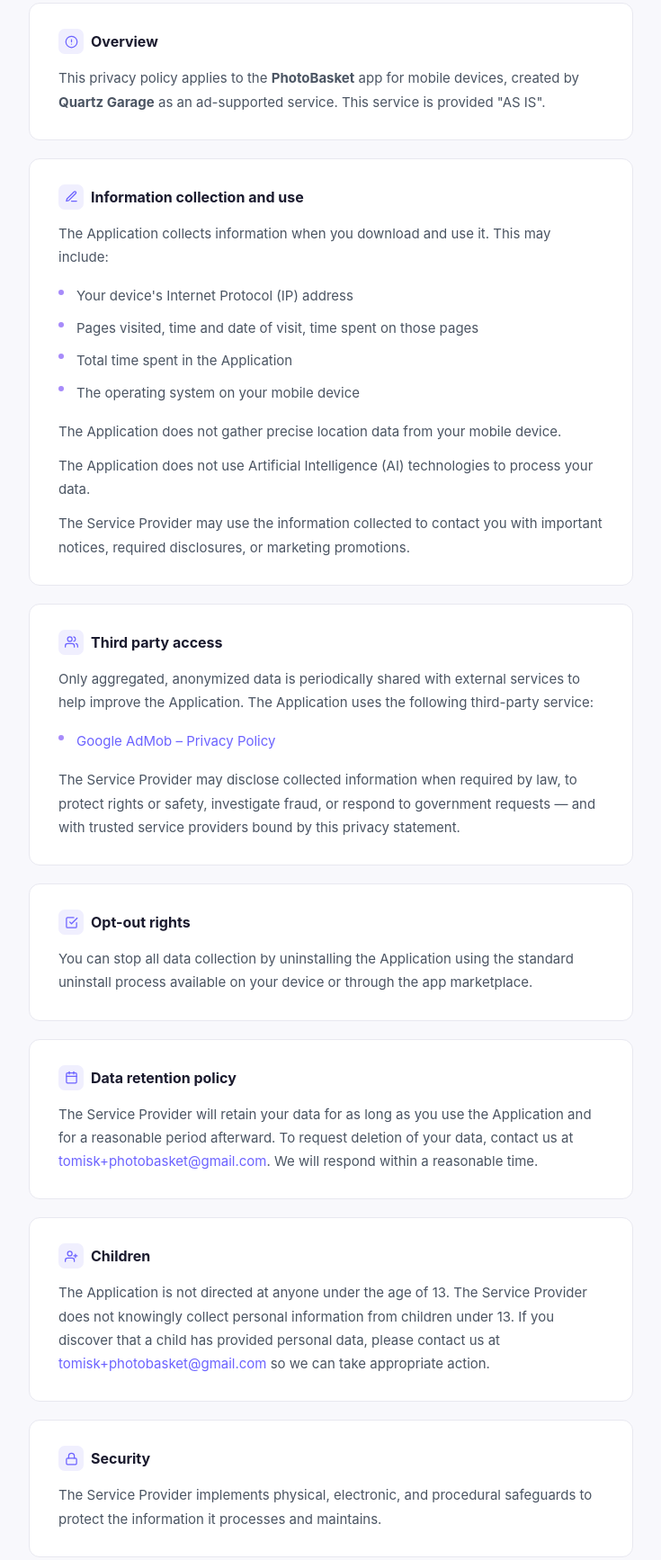
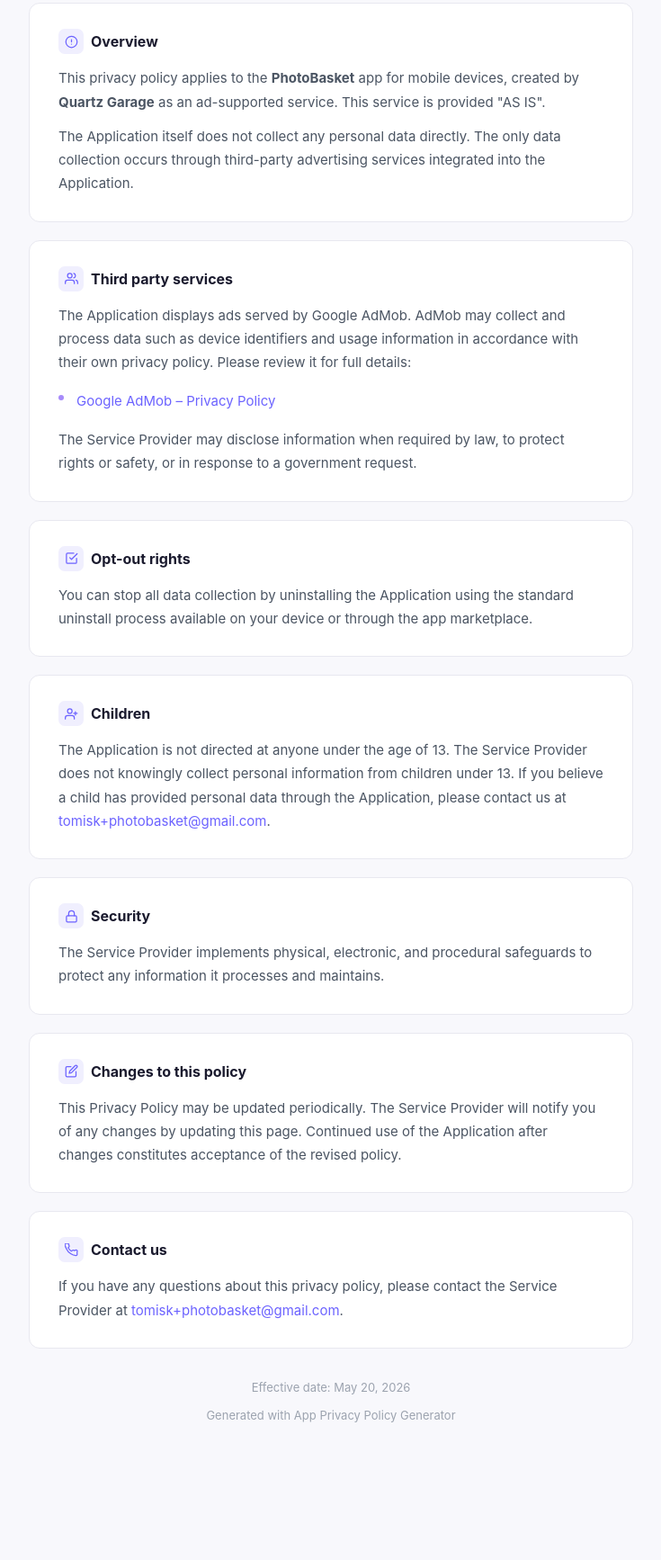
Before and after one commit to tomisg/privacy-policy, a plain HTML site: page index.html in a window 1280 px wide. Shown: the part 255-1989 px from the top of the page at 90% size, without its empty margins (272-1007 px from the left). After the commit the page ends 1903 px from the top, so only its background shows below. Drawn offline with Linux system fonts and the light colour scheme.

Commit message:
Update index.html

```diff
--- a/index.html
+++ b/index.html
@@ -178,35 +178,19 @@
       Overview
     </h2>
     <p>This privacy policy applies to the <strong>PhotoBasket</strong> app for mobile devices, created by <strong>Quartz Garage</strong> as an ad-supported service. This service is provided "AS IS".</p>
-  </section>
-
-  <section>
-    <h2>
-      <span class="icon"><svg viewBox="0 0 24 24"><path d="M12 20h9"/><path d="M16.5 3.5a2.121 2.121 0 013 3L7 19l-4 1 1-4L16.5 3.5z"/></svg></span>
-      Information collection and use
-    </h2>
-    <p>The Application collects information when you download and use it. This may include:</p>
-    <ul>
-      <li>Your device's Internet Protocol (IP) address</li>
-      <li>Pages visited, time and date of visit, time spent on those pages</li>
-      <li>Total time spent in the Application</li>
-      <li>The operating system on your mobile device</li>
-    </ul>
-    <p>The Application does not gather precise location data from your mobile device.</p>
-    <p>The Application does not use Artificial Intelligence (AI) technologies to process your data.</p>
-    <p>The Service Provider may use the information collected to contact you with important notices, required disclosures, or marketing promotions.</p>
+    <p>The Application itself does not collect any personal data directly. The only data collection occurs through third-party advertising services integrated into the Application.</p>
   </section>
 
   <section>
     <h2>
       <span class="icon"><svg viewBox="0 0 24 24"><path d="M17 21v-2a4 4 0 00-4-4H5a4 4 0 00-4 4v2"/><circle cx="9" cy="7" r="4"/><path d="M23 21v-2a4 4 0 00-3-3.87"/><path d="M16 3.13a4 4 0 010 7.75"/></svg></span>
-      Third party access
+      Third party services
     </h2>
-    <p>Only aggregated, anonymized data is periodically shared with external services to help improve the Application. The Application uses the following third-party service:</p>
+    <p>The Application displays ads served by Google AdMob. AdMob may collect and process data such as device identifiers and usage information in accordance with their own privacy policy. Please review it for full details:</p>
     <ul>
       <li><a href="https://support.google.com/admob/answer/6128543?hl=en" target="_blank" rel="noopener noreferrer">Google AdMob – Privacy Policy</a></li>
     </ul>
-    <p>The Service Provider may disclose collected information when required by law, to protect rights or safety, investigate fraud, or respond to government requests — and with trusted service providers bound by this privacy statement.</p>
+    <p>The Service Provider may disclose information when required by law, to protect rights or safety, or in response to a government request.</p>
   </section>
 
   <section>
@@ -219,18 +203,10 @@
 
   <section>
     <h2>
-      <span class="icon"><svg viewBox="0 0 24 24"><rect x="3" y="4" width="18" height="18" rx="2" ry="2"/><line x1="16" y1="2" x2="16" y2="6"/><line x1="8" y1="2" x2="8" y2="6"/><line x1="3" y1="10" x2="21" y2="10"/></svg></span>
-      Data retention policy
-    </h2>
-    <p>The Service Provider will retain your data for as long as you use the Application and for a reasonable period afterward. To request deletion of your data, contact us at <a href="mailto:tomisk+photobasket@gmail.com">tomisk+photobasket@gmail.com</a>. We will respond within a reasonable time.</p>
-  </section>
-
-  <section>
-    <h2>
       <span class="icon"><svg viewBox="0 0 24 24"><path d="M17 21v-2a4 4 0 00-4-4H5a4 4 0 00-4 4v2"/><circle cx="9" cy="7" r="4"/><line x1="19" y1="8" x2="19" y2="14"/><line x1="22" y1="11" x2="16" y2="11"/></svg></span>
       Children
     </h2>
-    <p>The Application is not directed at anyone under the age of 13. The Service Provider does not knowingly collect personal information from children under 13. If you discover that a child has provided personal data, please contact us at <a href="mailto:tomisk+photobasket@gmail.com">tomisk+photobasket@gmail.com</a> so we can take appropriate action.</p>
+    <p>The Application is not directed at anyone under the age of 13. The Service Provider does not knowingly collect personal information from children under 13. If you believe a child has provided personal data through the Application, please contact us at <a href="mailto:tomisk+photobasket@gmail.com">tomisk+photobasket@gmail.com</a>.</p>
   </section>
 
   <section>
@@ -238,7 +214,7 @@
       <span class="icon"><svg viewBox="0 0 24 24"><rect x="3" y="11" width="18" height="11" rx="2" ry="2"/><path d="M7 11V7a5 5 0 0110 0v4"/></svg></span>
       Security
     </h2>
-    <p>The Service Provider implements physical, electronic, and procedural safeguards to protect the information it processes and maintains.</p>
+    <p>The Service Provider implements physical, electronic, and procedural safeguards to protect any information it processes and maintains.</p>
   </section>
 
   <section>
@@ -254,7 +230,7 @@
       <span class="icon"><svg viewBox="0 0 24 24"><path d="M22 16.92v3a2 2 0 01-2.18 2 19.79 19.79 0 01-8.63-3.07A19.5 19.5 0 013.07 9.81 19.79 19.79 0 01.12 1.18 2 2 0 012.1 0h3a2 2 0 012 1.72 12.84 12.84 0 00.7 2.81 2 2 0 01-.45 2.11L6.09 7.91a16 16 0 006 6l1.27-1.27a2 2 0 012.11-.45 12.84 12.84 0 002.81.7A2 2 0 0122 14.92v2z"/></svg></span>
       Contact us
     </h2>
-    <p>If you have any questions about this privacy policy or our data practices, please contact the Service Provider at <a href="mailto:tomisk+photobasket@gmail.com">tomisk+photobasket@gmail.com</a>.</p>
+    <p>If you have any questions about this privacy policy, please contact the Service Provider at <a href="mailto:tomisk+photobasket@gmail.com">tomisk+photobasket@gmail.com</a>.</p>
   </section>
 
   <p class="effective-date">Effective date: May 20, 2026</p>
```
